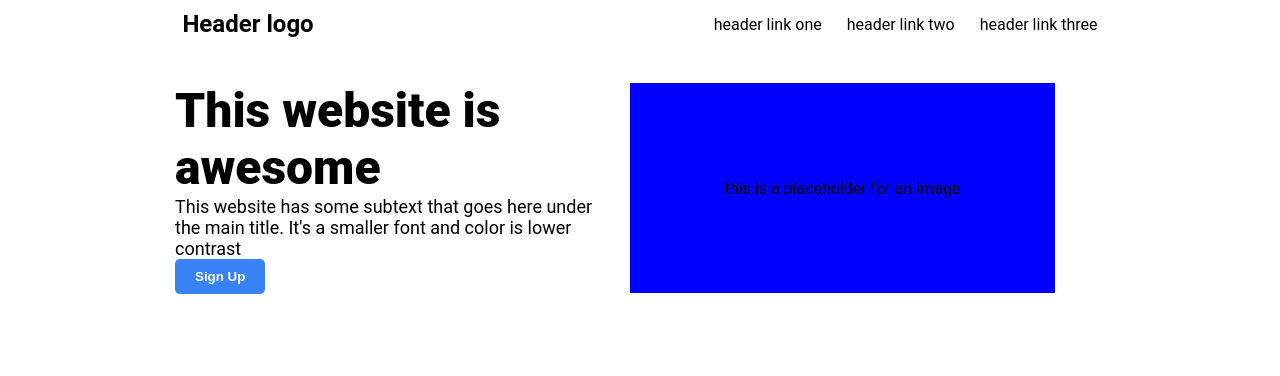
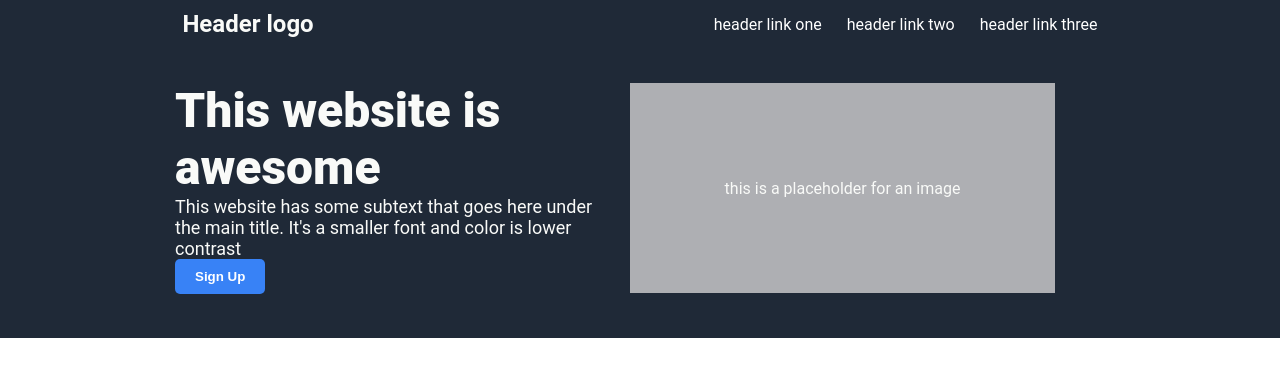
Before and after one commit to Sorbari2016/odin-landing-page-, a plain HTML site: page index.html in a window 1280 px wide. Drawn offline with Linux system fonts and the light colour scheme.

Commit message:
completed the first portion, up to the sign up button

```diff
--- a/index.html
+++ b/index.html
@@ -9,7 +9,7 @@
 <body>
     <div id = "quadrant-a">
         <div class = "header">
-            <div class = "header-logo">Header logo</div>
+            <div class = "header-logo white-font">Header logo</div>
             <nav>
                 <ul>
                     <li><a href="index.html">header link one</a></li>
@@ -20,14 +20,15 @@
         </div>
         <div class = "upper-section">
             <div class = "l-upper-section">
-                <div id = "main-title" >This website is awesome</div>
-                <p id = "subtext1" > This website has some subtext that goes here under the main title. It's a smaller font and color is lower contrast </p>
+                <div id = "main-title" class = "white-font">This website is awesome</div>
+                <p id = "subtext1" class = "white-font"> This website has some subtext that goes here under the main title. It's a smaller font and color is lower contrast </p>
                 <button type="submit">Sign Up</button>
             </div>
             <div class = "r-upper-section">
-                <p> this is a placeholder for an image</p>
+                <p class = "white-font"> this is a placeholder for an image</p>
             </div>
-         </div>
+        </div>
     </div>
+
 </body>
 </html>
--- a/style.css
+++ b/style.css
@@ -38,6 +38,7 @@ ul, li, a {
     list-style-type: none;
     text-decoration: none;
     color: black;
+    color: white;
 }
 
 ul {
@@ -45,6 +46,7 @@ ul {
     justify-content: end;
     gap: 25px;
     text-decoration: none;
+
 }
 
 .upper-section {
@@ -70,7 +72,7 @@ ul {
     justify-content: center;
     align-items: center;
     margin-right: 50px;
-    background-color: blue;
+    background-color: #AEAFB3;
     width: 425px;
 }
 
@@ -95,3 +97,11 @@ button[type="submit"] {
     cursor: pointer;
     font-weight: bold;
   }
+
+  #quadrant-a {
+    background-color: #1F2937;
+  }
+
+  .white-font {
+    color: #F9FAF8;
+  }
```
